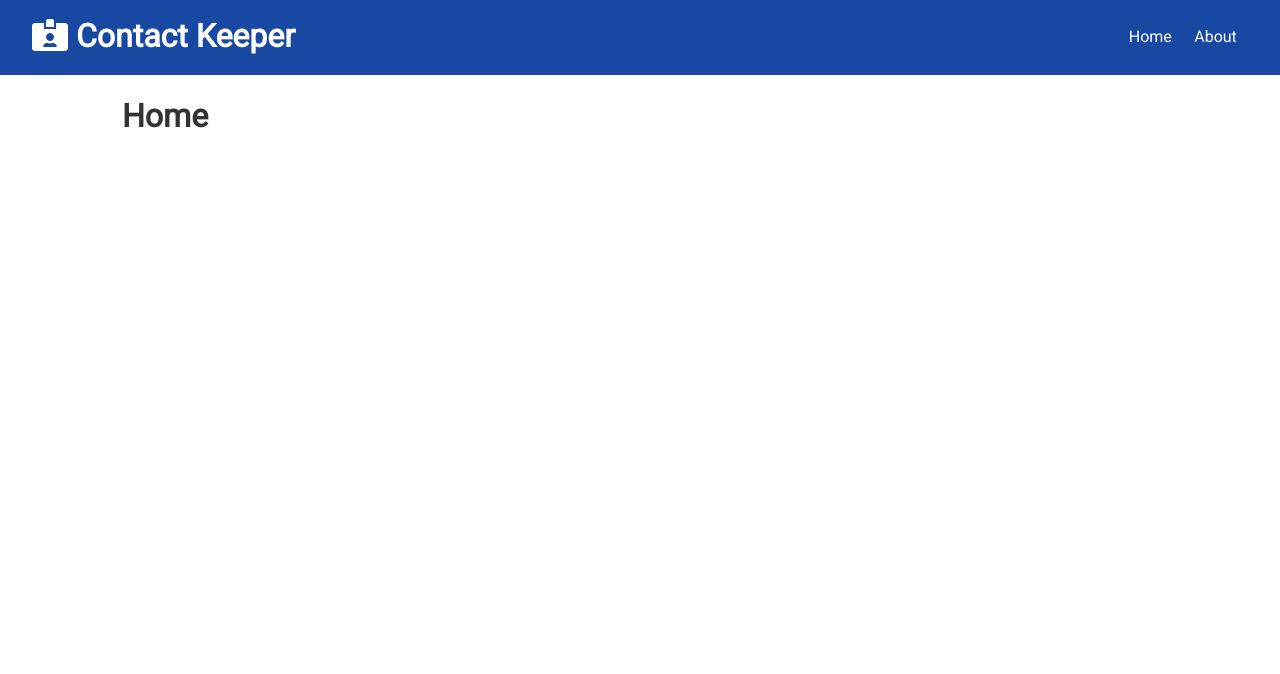
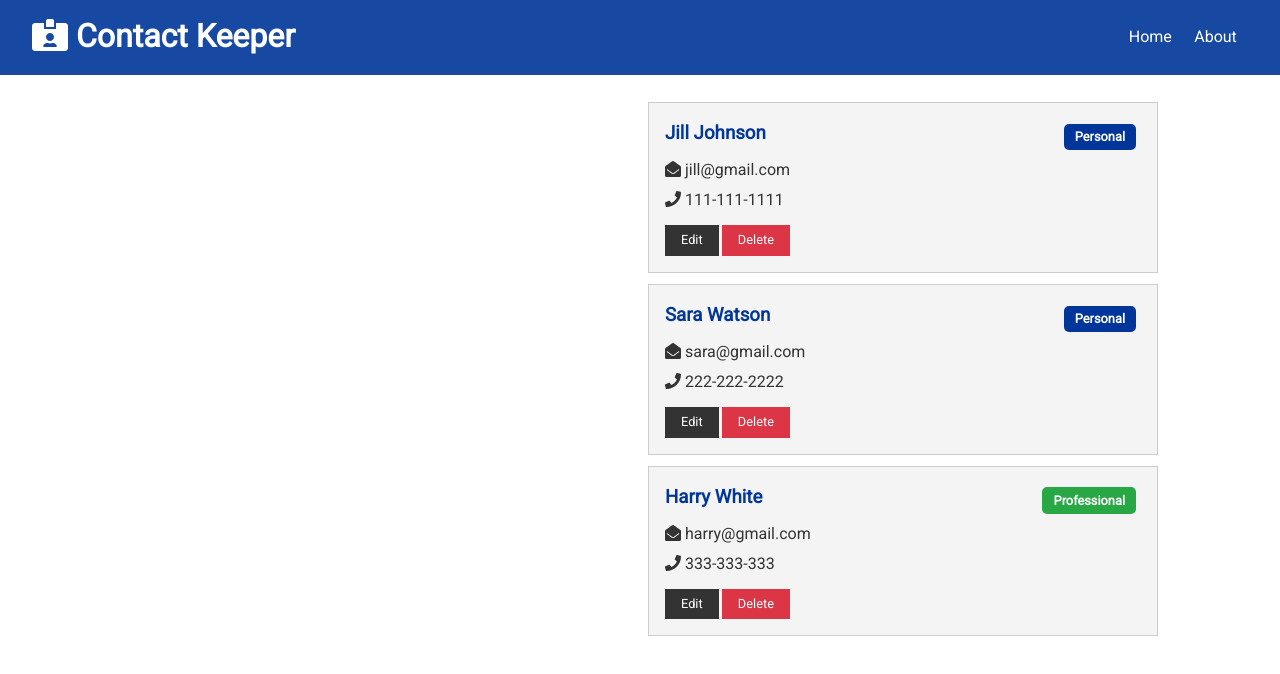
Before and after one commit to chiDraEVE/contact-keeper, a React (Create React App) app in the folder client/: page / in a window 1280 px wide. Shown: the top 674 px of the page. Built offline with nearby package versions, Linux system fonts and the light colour scheme.

Commit message:
53. Contact & ContactItem Components

```diff
--- a/client/src/App.js
+++ b/client/src/App.js
@@ -1,6 +1,11 @@
 import "./App.css";
 import { library } from "@fortawesome/fontawesome-svg-core";
-import { faIdCardAlt, fas } from "@fortawesome/free-solid-svg-icons";
+import {
+  faEnvelopeOpen,
+  faIdCardAlt,
+  faPhone,
+  fas,
+} from "@fortawesome/free-solid-svg-icons";
 import Navbar from "./components/layout/Navbar";
 import { BrowserRouter as Router, Route, Switch } from "react-router-dom";
 import { Fragment } from "react";
@@ -8,7 +13,7 @@
 import About from "./components/pages/About";
 import ContactState from "./context/contact/ContactState";
 
-library.add(fas, faIdCardAlt);
+library.add(fas, faIdCardAlt, faEnvelopeOpen, faPhone);
 
 const App = () => {
   return (
--- /dev/null
+++ b/client/src/components/contacts/ContactItem.js
@@ -0,0 +1,45 @@
+import React from "react";
+import { PropTypes } from "prop-types";
+import { FontAwesomeIcon } from "@fortawesome/react-fontawesome";
+
+const ContactItem = ({ contact }) => {
+  const { id, name, email, phone, type } = contact;
+  return (
+    <div className="card bg-light">
+      <h3 className="text-primary text-left">
+        {name}{" "}
+        <span
+          style={{ float: "right" }}
+          className={
+            "badge " +
+            (type == "professional" ? "badge-success" : "badge-primary")
+          }
+        >
+          {type.charAt(0).toUpperCase() + type.slice(1)}
+        </span>
+      </h3>
+      <ul className="list">
+        {email && (
+          <li>
+            <FontAwesomeIcon icon={["fas", "envelope-open"]} /> {email}
+          </li>
+        )}
+        {phone && (
+          <li>
+            <FontAwesomeIcon icon={["fas", "phone"]} /> {phone}
+          </li>
+        )}
+      </ul>
+      <p>
+        <button className="btn btn-dark btn-sm">Edit</button>
+        <button className="btn btn-danger btn-sm">Delete</button>
+      </p>
+    </div>
+  );
+};
+
+ContactItem.protoTypes = {
+  contact: PropTypes.object.isRequired,
+};
+
+export default ContactItem;
--- /dev/null
+++ b/client/src/components/contacts/Contacts.js
@@ -0,0 +1,19 @@
+import React, { Fragment, useContext } from "react";
+import ContactContext from "../../context/contact/contactContext";
+import ContactItem from "./ContactItem";
+
+const Contacts = () => {
+  const contactContext = useContext(ContactContext);
+
+  const { contacts } = contactContext;
+
+  return (
+    <Fragment>
+      {contacts.map((contact) => (
+        <ContactItem key={contact.id} contact={contact} />
+      ))}
+    </Fragment>
+  );
+};
+
+export default Contacts;
--- a/client/src/components/pages/Home.js
+++ b/client/src/components/pages/Home.js
@@ -1,9 +1,13 @@
 import React from "react";
+import Contacts from "../contacts/Contacts";
 
 const Home = () => {
   return (
-    <div>
-      <h1>Home</h1>
+    <div className="grid-2">
+      <div></div>
+      <div>
+        <Contacts />
+      </div>
     </div>
   );
 };
```
Also changed, not shown: 1 other file (tests, documents, lock files or other folders).
